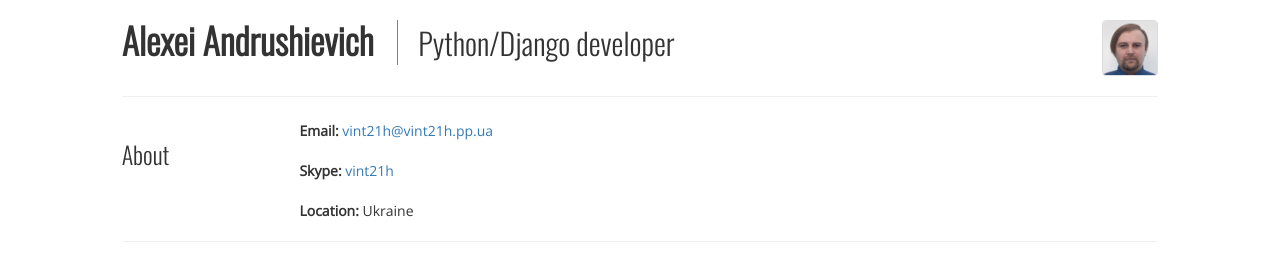
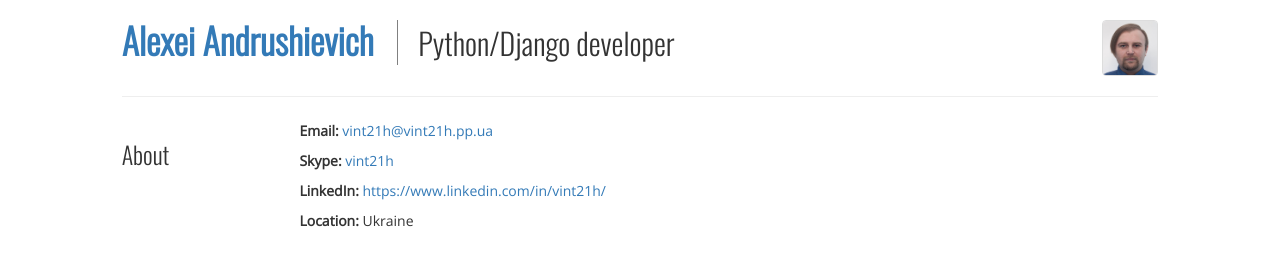
Before and after one commit to vint21h/vint21h.github.io, a plain HTML site: page index.html in a window 1280 px wide. Shown: the top 259 px of the page. Drawn offline with nearby package versions, Linux system fonts and the light colour scheme.

Commit message:
Some updates

```diff
--- a/index.html
+++ b/index.html
@@ -20,13 +20,13 @@
                 <div class="col-sm-12 col-md-10 col-md-offset-1">
                     <section id="id-header" class="row">
                         <div class="col-sm-9 col-xs-12 title">
-                            <h1>Alexei Andrushievich</h1>
+                            <h1><a href="https://vint21h.github.io/">Alexei Andrushievich</a></h1>
                             <h2 class="vr"></h2>
                             <h2>Python/Django developer</h2>
                         </div>
                         <div class="col-sm-3 col-xs-12 avatar pull-right">
                             <img class="img-thumbnail img-responsive" alt="Alexei Andrushievich" src="static/images/avatar.png">
-                            <img class="img-thumbnail img-responsive easter-egg" alt="Alexei Andrushievich" src="static/images/avatar-easter-egg.png">
+                            <img class="img-thumbnail img-responsive easter-egg" alt="vint21h" src="static/images/avatar-easter-egg.png">
                         </div>
                     </section>
                     <hr style="color: #ccc; height: 4px;">
@@ -35,14 +35,18 @@
                             <h3>About</h3>
                         </header>
                         <div class="col-sm-10">
-                            <strong>Email:</strong> <a href="mailto:vint21h@vint21h.pp.ua">vint21h@vint21h.pp.ua</a>
-                            <br>
-                            <br>
-                            <strong>Skype:</strong> <a href="skype:vint21h?chat">vint21h</a>
-                            <br>
-                            <br>
-                            <strong>Location:</strong> Ukraine
-                            <br>
+                            <p>
+                                <strong>Email:</strong>&nbsp;<a href="mailto:vint21h@vint21h.pp.ua">vint21h@vint21h.pp.ua</a>
+                            </p>
+                            <p>
+                                <strong>Skype:</strong>&nbsp;<a href="skype:vint21h?chat">vint21h</a>
+                            </p>
+                            <p>
+                                <strong>LinkedIn:</strong>&nbsp;<a href="https://www.linkedin.com/in/vint21h/" target="_blank">https://www.linkedin.com/in/vint21h/</a>
+                            </p>
+                            <p>
+                                <strong>Location:</strong>&nbsp;Ukraine
+                            </p>
                         </div>
                     </section>
                     <hr>
@@ -788,7 +792,6 @@
                             </div>
                         </div>
                     </section>
-                    <hr>
                     <section id="id-updated" class="row">
                         <header class="col-sm-2">
                             <strong>Updated:</strong> Feb. 2020
--- a/resume.json
+++ b/resume.json
@@ -4,10 +4,12 @@
     "label": "Python/Django developer",
     "email": "vint21h@vint21h.pp.ua",
     "skype": "vint21h",
+    "linkedin": "https://www.linkedin.com/in/vint21h/",
+    "site": "https://vint21h.github.io/",
     "location": {
       "countryCode": "UA"
     },
-    "updated": "2020-02-04"
+    "updated": "2020-02-10"
   },
   "work": [
     {
--- a/static/css/styles.css
+++ b/static/css/styles.css
@@ -38,7 +38,7 @@ section#id-header img {
 }
 
 section#id-header .title .vr {
-    display: none;;
+    display: none;
 }
 
 @media (min-width: 768px), print {
```
Also changed, not shown: 1 other file.
